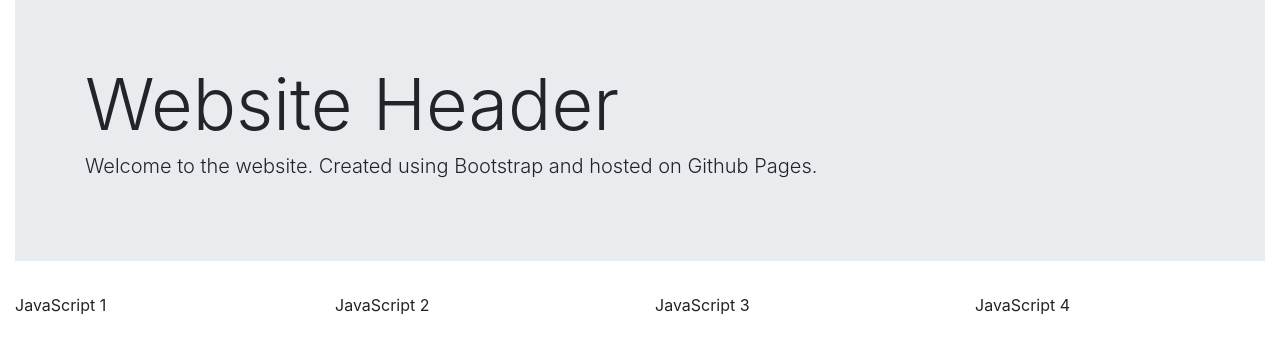
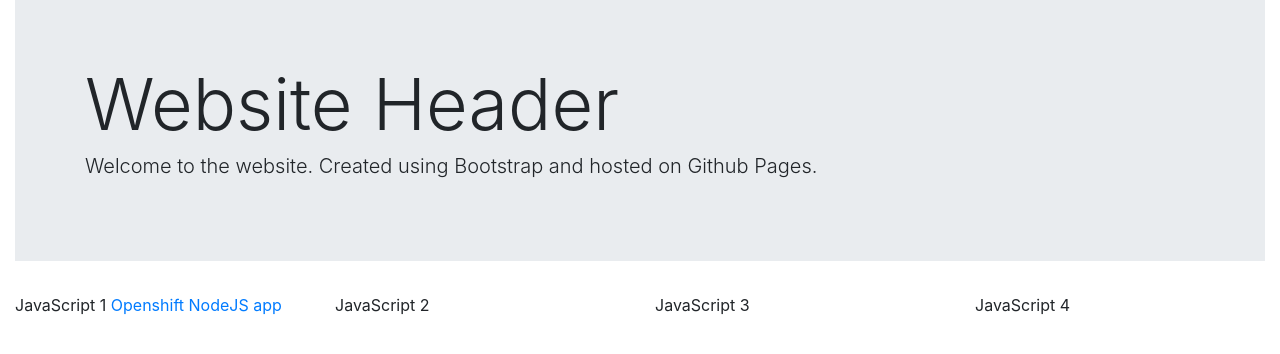
Before and after one commit to HarikrishnanBalagopal/HarikrishnanBalagopal.github.io, a plain HTML site: page index.html in a window 1280 px wide. Drawn offline with nearby package versions, Linux system fonts and the light colour scheme.

Commit message:
Added openshift link

```diff
--- a/index.html
+++ b/index.html
@@ -23,6 +23,7 @@
         <div class="row">
             <div class="col">
             JavaScript 1
+            <a href="http://testproject-asdfproject.1d35.starter-us-east-1.openshiftapps.com/">Openshift NodeJS app</a>
             </div>
             <div class="col">
             JavaScript 2
```
